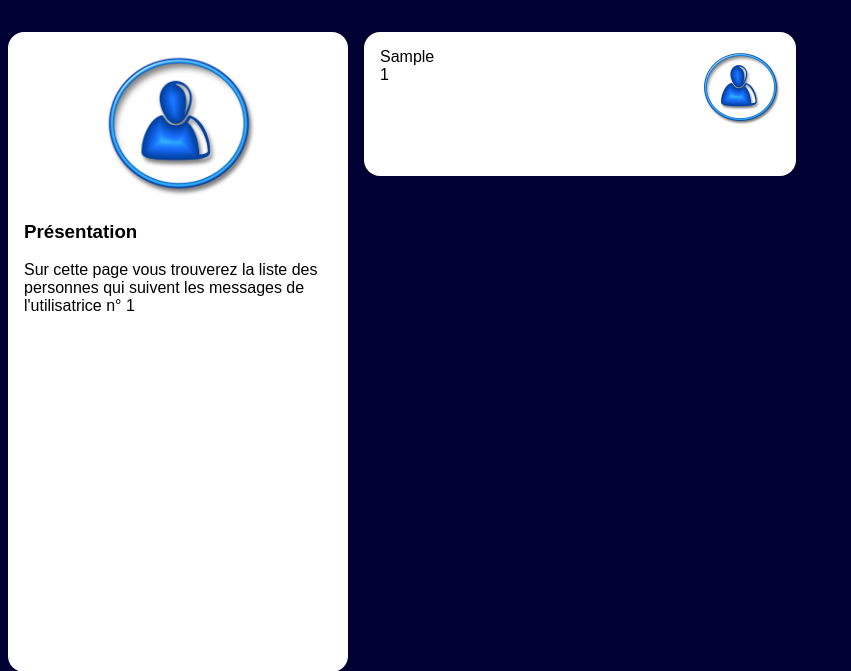
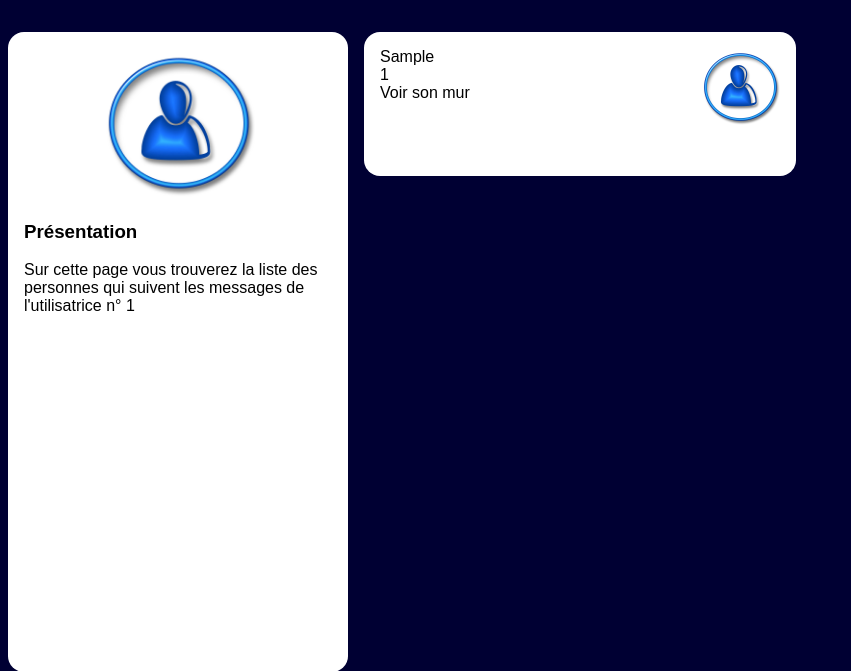
Before and after one commit to ClaraJacot/reseau-social-php, a PHP site: page /followers.php?user_id=1 in a window 1280 px wide. Shown: the part 90-761 px from the top of the page, without its empty margins (0-851 px from the left). Run offline with PHP 8.4, Linux system fonts and the light colour scheme; tables that the repository leaves empty or names only in its code hold one stand-in row (values such as "Sample post").

Commit message:
première etape n2

```diff
--- a/followers.php
+++ b/followers.php
@@ -63,6 +63,7 @@
                         <img src="user.jpg" alt="blason"/>
                         <h3><?php echo $user['alias']?></h3>
                         <p><?php echo $user['id']?></p>
+                        <a href="wall.php?user_id=<?php echo $user['id'] ?>">Voir son mur</a>
                     </article>
                     <?php } ?>
             </main>
```
